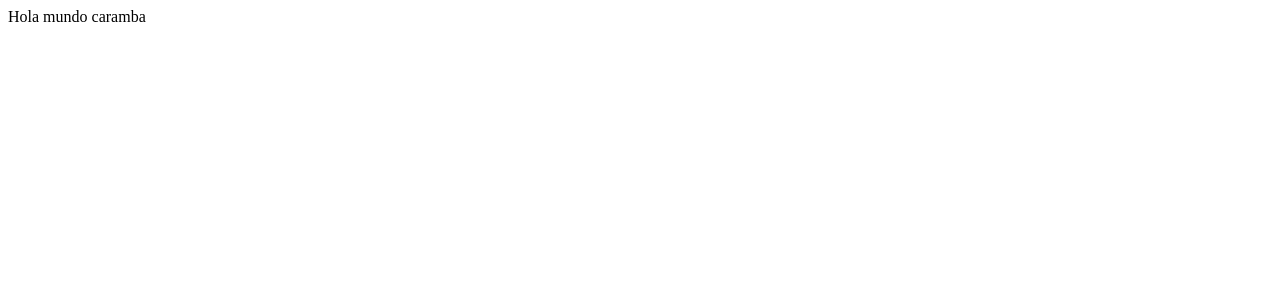
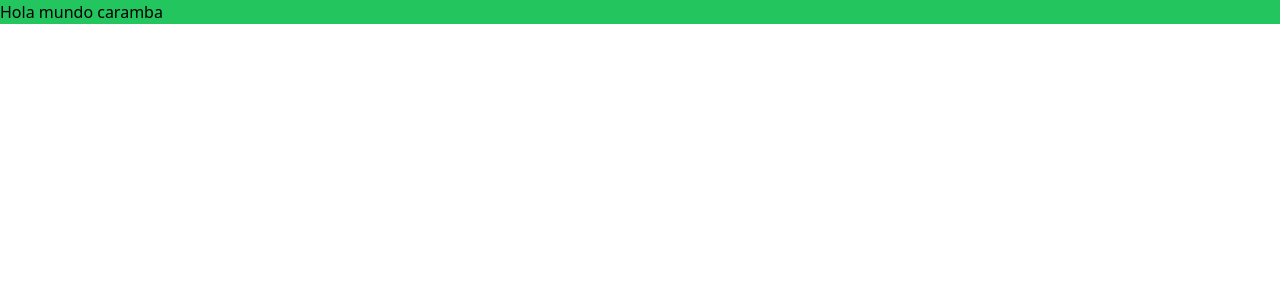
Before and after one commit to camiloP96/InfoProject, a Next.js app: page / in a window 1280 px wide. Shown: the top 300 px of the page. Built offline with nearby package versions, Linux system fonts and the light colour scheme.

Commit message:
instalar tailwind

```diff
--- a/pages/_app.tsx
+++ b/pages/_app.tsx
@@ -1,6 +1,8 @@
 import type { AppProps } from 'next/app'
+import '/styles/globals.css'
 
 function MyApp({ Component, pageProps }: AppProps) {
+  //aca se acen los layouts y todo
   return <Component {...pageProps} />
 }
 
--- a/pages/api/hello.ts
+++ b/pages/api/hello.ts
@@ -5,6 +5,7 @@ type Data = {
   name: string
 }
 
+//pide request y report y devuelve un estado
 export default function handler(
   req: NextApiRequest,
   res: NextApiResponse<Data>
--- a/pages/index.tsx
+++ b/pages/index.tsx
@@ -2,7 +2,7 @@ import type { NextPage } from 'next'
 
 const Home: NextPage = () => {
   return (
-    <div >
+    <div className='bg-green-500'>
       Hola mundo caramba
     </div>
 
--- /dev/null
+++ b/postcss.config.js
@@ -0,0 +1,6 @@
+module.exports = {
+  plugins: {
+    tailwindcss: {},
+    autoprefixer: {},
+  },
+}
--- /dev/null
+++ b/styles/globals.css
@@ -0,0 +1,3 @@
+@tailwind base;
+@tailwind components;
+@tailwind utilities;
--- /dev/null
+++ b/tailwind.config.js
@@ -0,0 +1,10 @@
+module.exports = {
+  content: [
+    "./pages/**/*.{js,ts,jsx,tsx}",
+    "./components/**/*.{js,ts,jsx,tsx}",
+  ],
+  theme: {
+    extend: {},
+  },
+  plugins: [],
+}
```
Also changed, not shown: package.json (+9 -1 lines), 1 other file (tests, documents, lock files or other folders).
